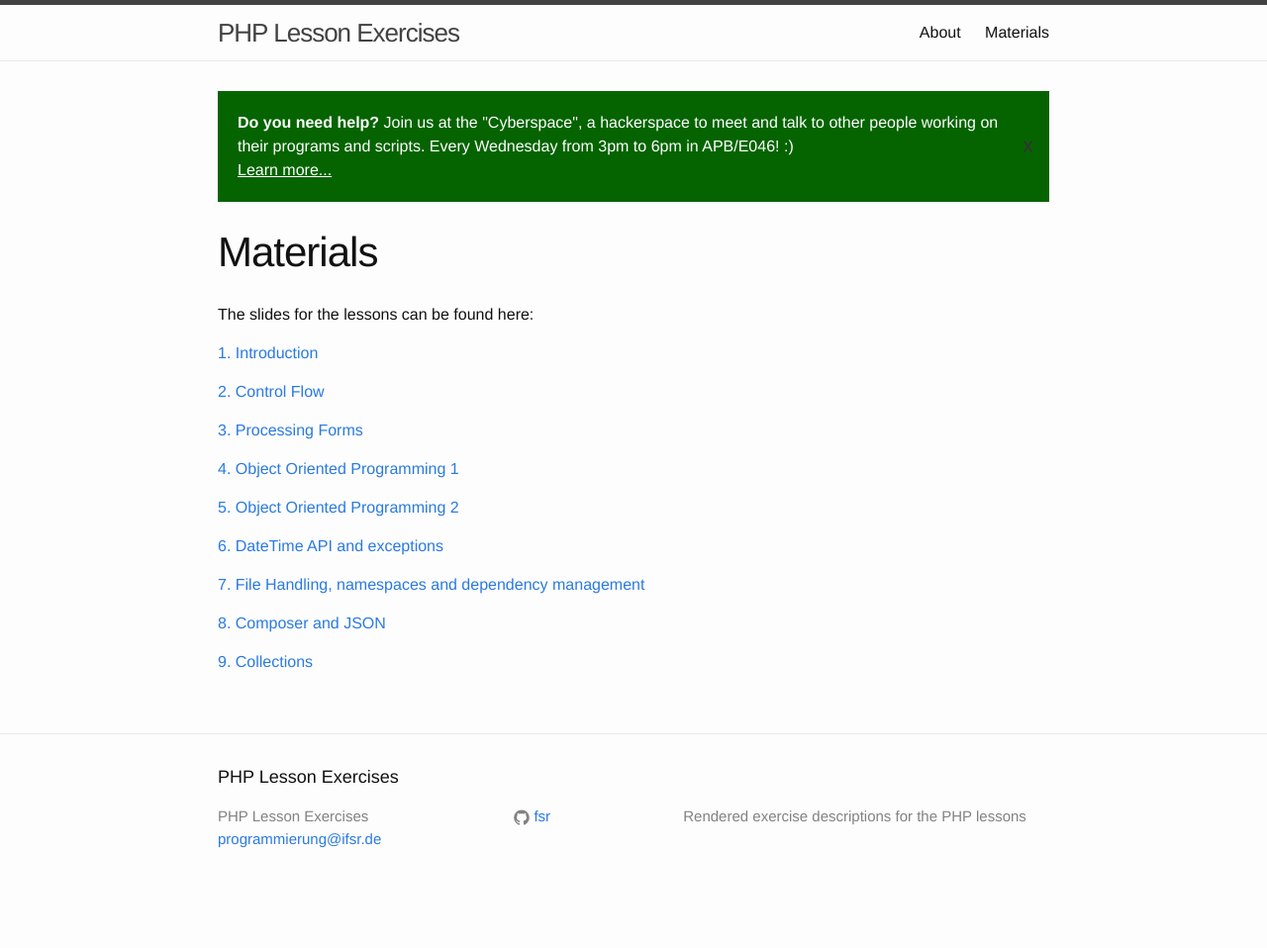
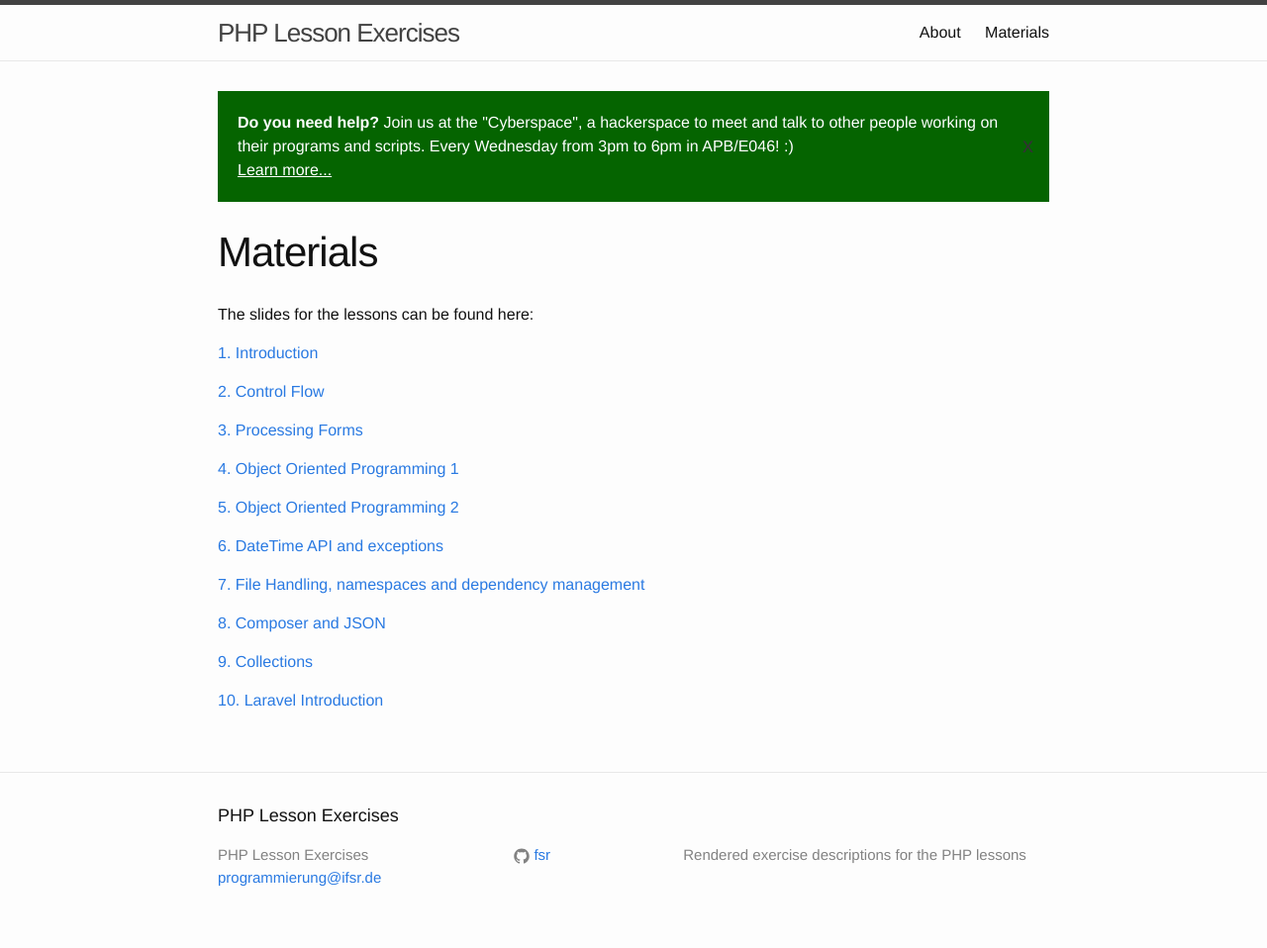
Before and after one commit to fsr/php-lessons, a Jekyll site: the page built from materials.md, in a window 1280 px wide. Shown: the whole page at 99% size. Built offline with Jekyll 4.4.1, drawn with Linux system fonts in a browser that asks for light colours; before the commit the page ends 919 px from its top, so only the background shows below that.

Commit message:
Add 10th lesson

```diff
--- a/_data/materials.yml
+++ b/_data/materials.yml
@@ -44,3 +44,8 @@ slides:
     name: Collections
     url: https://ifsr.de/kurs-materialien/php/09-collections.pdf
     published: True
+  -
+    number: 10
+    name: Laravel Introduction
+    url: https://ifsr.de/kurs-materialien/php/10-laravel-introduction.pdf
+    published: True
```
